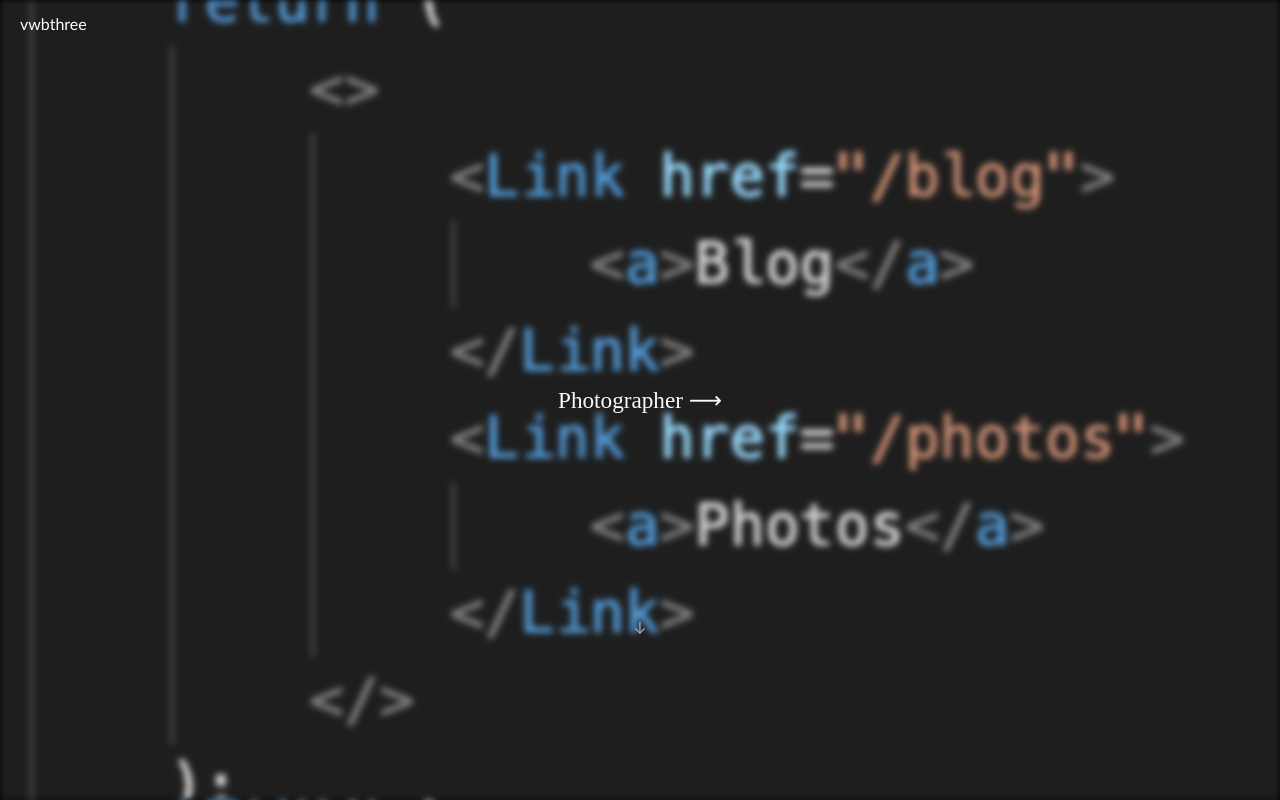
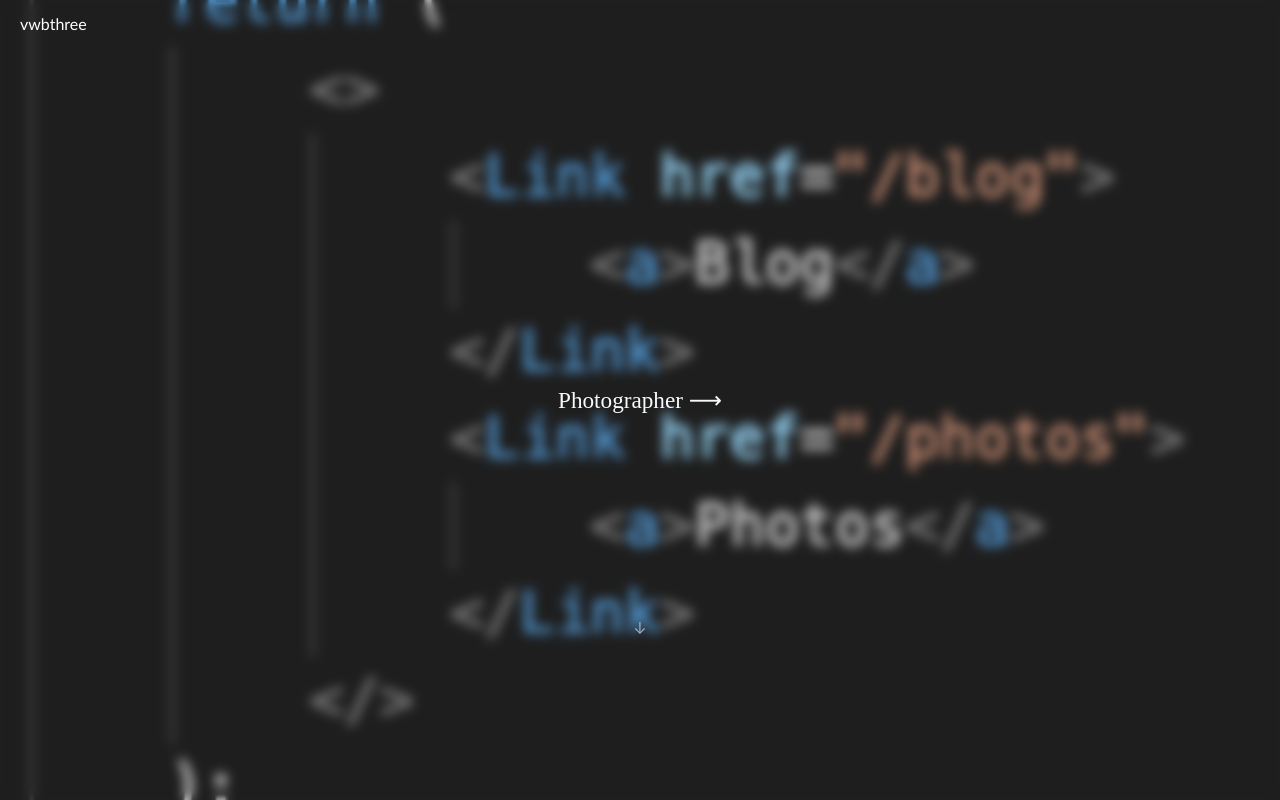
Before and after one commit to vwb/vwbthree, a Next.js app: page / in a window 1280 px wide. Built offline with nearby package versions, Linux system fonts and the light colour scheme.

Commit message:
Update blur approach (#5)
* update imports and fix filter

* component and cleanup images

Co-authored-by: Vincent B <vinchenzio@gmail.com>

```diff
--- /dev/null
+++ b/components/Blur.js
@@ -0,0 +1,12 @@
+const blurStyles = {
+    height: '100%',
+    width: '100%',
+    backdropFilter: 'blur(6px)',
+    position: 'absolute',
+}
+
+const Blur = () => (
+    <div style={blurStyles}/>
+);
+
+export default Blur
--- a/components/navCard.js
+++ b/components/navCard.js
@@ -1,13 +1,11 @@
 import React from "react";
 import Link from "next/link";
 
-const NavCard = ({ img, linkHref, linkText, containerStyles, blur = true }) => {
-    const imageContainerClasses = `navcard__img__container ${
-        blur ? "navcard__img__container--blur" : ""
-    }`;
+import Blur from './Blur';
 
-    return (
+const NavCard = ({ img, linkHref, linkText, containerStyles, blur = true }) => (
     <div className="navcard" style={containerStyles}>
+        {blur && <Blur />}
         <div className="link-container">
             {linkHref ? (
                 <Link href={linkHref}>
@@ -17,7 +15,7 @@ const NavCard = ({ img, linkHref, linkText, containerStyles, blur = true }) => {
                 linkText
             )}
         </div>
-            <div className={imageContainerClasses} />
+        <div className="navcard__img__container" />
         <style jsx>{`
             .navcard {
                 position: relative;
@@ -39,13 +37,8 @@ const NavCard = ({ img, linkHref, linkText, containerStyles, blur = true }) => {
                 height: 100%;
                 width: 100%;
             }
-                .navcard__img__container--blur {
-                    filter: blur(4px);
-                    -webkit-filter: blur(3px);
-                }
         `}</style>
     </div>
 );
-};
 
 export default NavCard;
--- a/pages/blog/[id].js
+++ b/pages/blog/[id].js
@@ -1,6 +1,6 @@
 import matter from "gray-matter";
 import Markdown from "../../components/Markdown";
-import Layout from "../../components/layout";
+import Layout from "../../components/Layout";
 
 const Post = props => (
     <Layout isOpenDefault={true}>
--- a/pages/blog/index.js
+++ b/pages/blog/index.js
@@ -1,7 +1,7 @@
 import React from "react";
 import matter from "gray-matter";
 import PostCard from "../../components/PostCard";
-import Layout from "../../components/layout";
+import Layout from "../../components/Layout";
 
 const getPostData = () =>
     (context => {
--- a/pages/index.js
+++ b/pages/index.js
@@ -1,6 +1,6 @@
 import React from "react";
 import NavCard from "../components/navCard";
-import Layout from "../components/layout";
+import Layout from "../components/Layout";
 
 const Home = () => {
     return (
--- a/pages/photos/[id].js
+++ b/pages/photos/[id].js
@@ -1,5 +1,6 @@
 import React from "react";
-import Layout from "../../components/layout";
+import Layout from "../../components/Layout";
+import Blur from "../../components/Blur";
 
 import PHOTO_COLLECTIONS from "../../data/photos/collections.json";
 import PHOTOS_JSON from "../../data/photos/images.json";
@@ -12,7 +13,6 @@ const PhotoCard = ({ url, title, isLast, index }) => {
         backgroundPosition: "center",
         height: "100%",
         width: "100%",
-        filter: "blur(15px)"
     };
 
     return (
@@ -23,6 +23,7 @@ const PhotoCard = ({ url, title, isLast, index }) => {
                 scrollSnapAlign: "start"
             }}
         >
+            <Blur />
             <div className="z-10 absolute w-full">
                 <img
                     key={url}
--- a/pages/photos/index.js
+++ b/pages/photos/index.js
@@ -1,4 +1,4 @@
-import Layout from "../../components/layout";
+import Layout from "../../components/Layout";
 import NavCard from "../../components/navCard";
 import Link from "next/link";
 
```
Lines whose indentation alone changed are shown as unchanged.
